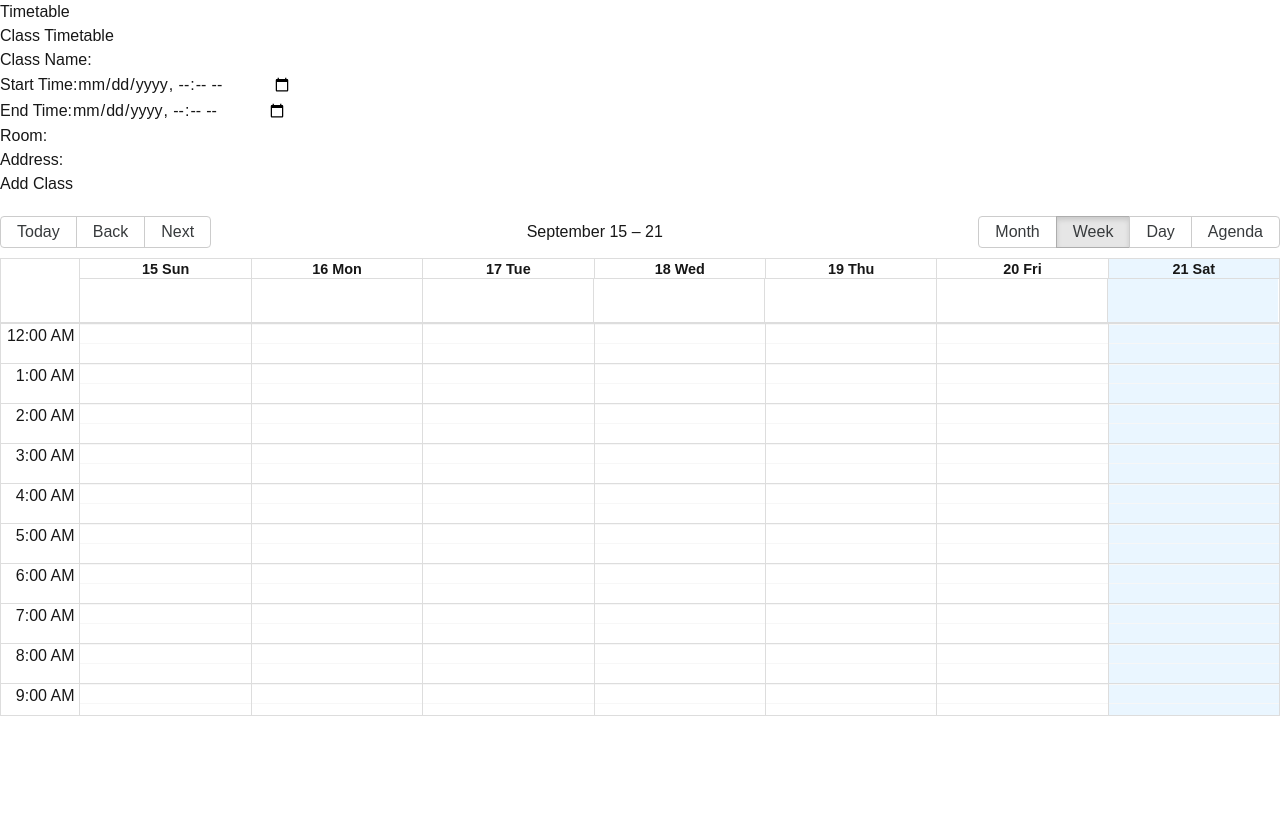
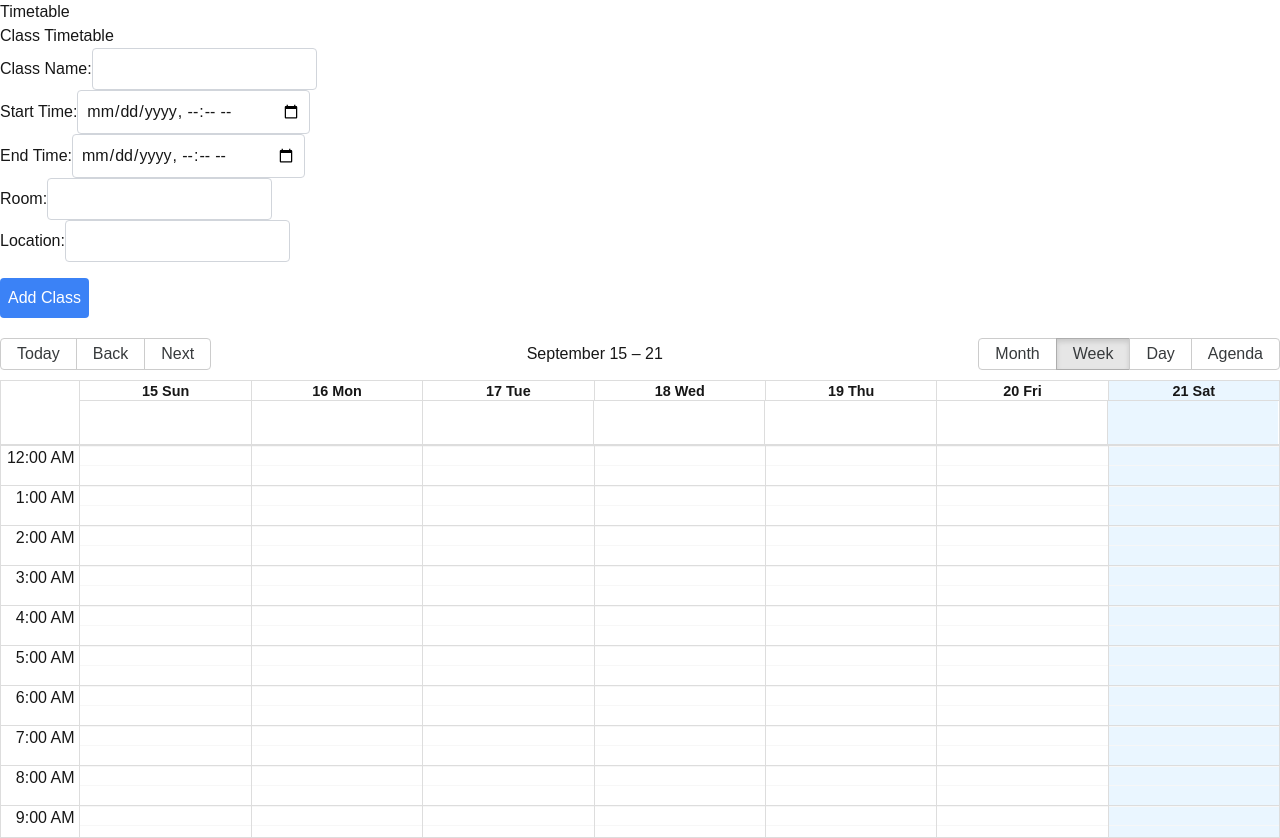
Before and after one commit to richiezbui/RMIT-Hackathon-Rhinos, a Next.js app: page /timetable in a window 1280 px wide. Before the commit the page ends 800 px from the top, so only its background shows below. Built offline with nearby package versions, Linux system fonts and the light colour scheme; no server answers; the database is empty.

Commit message:
added boxes to input fields

```diff
--- a/src/app/timetable/timetableClient.tsx
+++ b/src/app/timetable/timetableClient.tsx
@@ -86,6 +86,7 @@ export default function TimetableClient({ classes }: TimetableClientProps) {
                 value={className}
                 onChange={(e) => setClassName(e.target.value)}
                 required
+                className="border border-gray-300 rounded p-2"
                 />
             </div>
             <div>
@@ -95,6 +96,7 @@ export default function TimetableClient({ classes }: TimetableClientProps) {
                 value={startTime}
                 onChange={(e) => setStartTime(e.target.value)}
                 required
+                className="border border-gray-300 rounded p-2"
                 />
             </div>
             <div>
@@ -104,6 +106,7 @@ export default function TimetableClient({ classes }: TimetableClientProps) {
                 value={endTime}
                 onChange={(e) => setEndTime(e.target.value)}
                 required
+                className="border border-gray-300 rounded p-2"
                 />
             </div>
             <div>
@@ -113,18 +116,22 @@ export default function TimetableClient({ classes }: TimetableClientProps) {
                 value={room}
                 onChange={(e) => setRoom(e.target.value)}
                 required
+                className="border border-gray-300 rounded p-2"
                 />
             </div>
             <div>
-          <label>Address:</label>
+                <label>Location:</label>
                 <input
                 type="text"
                 value={address}
                 onChange={(e) => setAddress(e.target.value)}
                 required
+                className="border border-gray-300 rounded p-2"
                 />
             </div>
-        <button type="submit">Add Class</button>
+            <button type="submit" className="mt-4 p-2 bg-blue-500 text-white rounded">
+                Add Class
+            </button>
         </form>
 
       <Calendar
```
Lines whose indentation alone changed are shown as unchanged.
